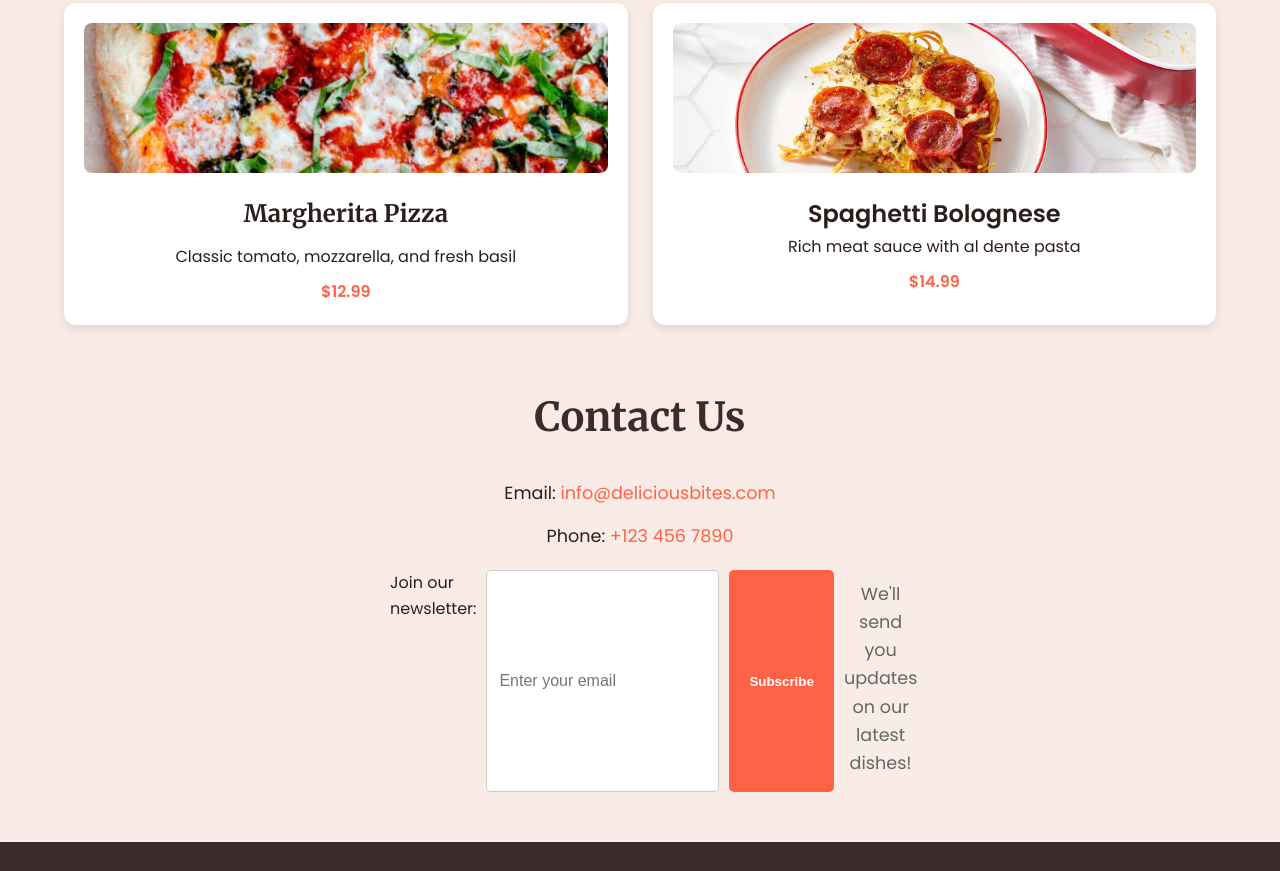
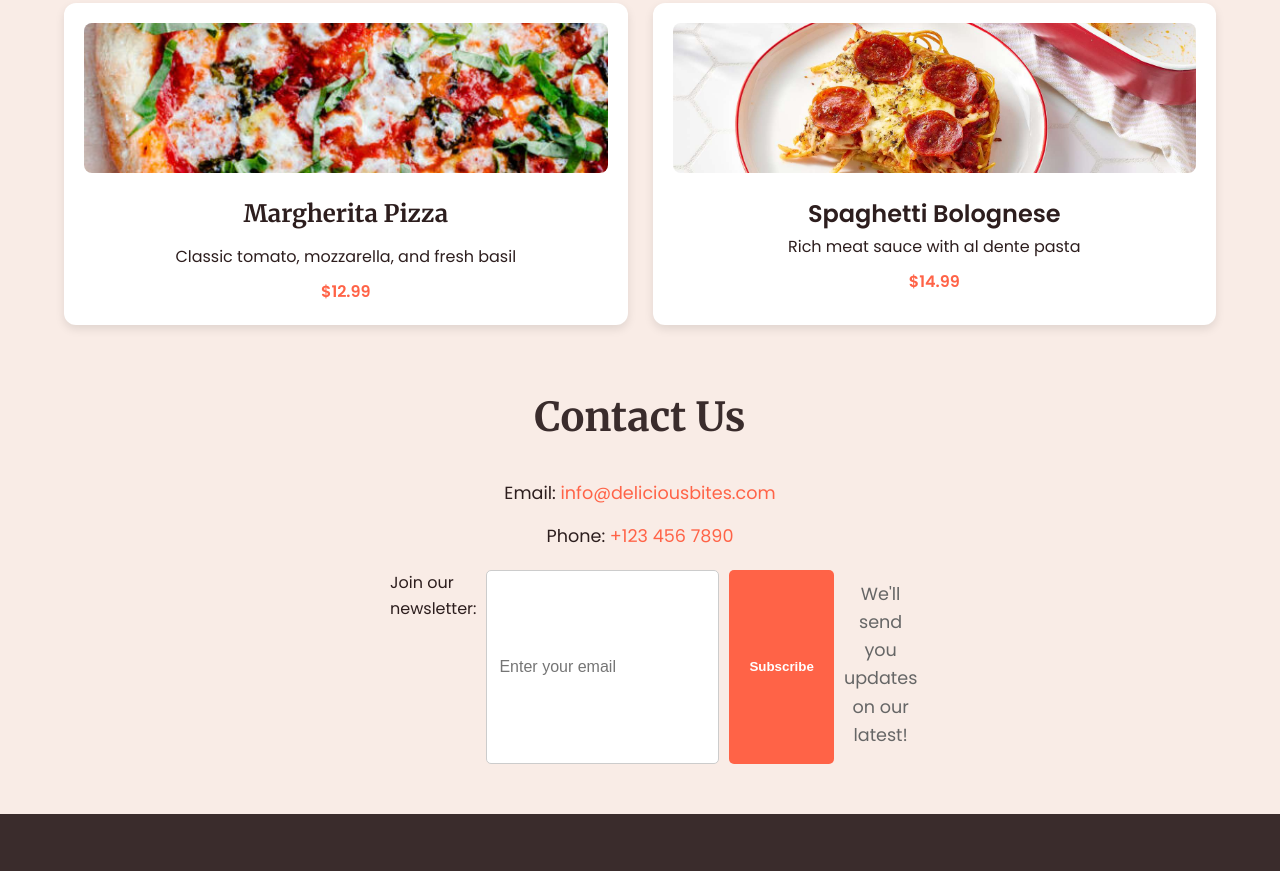
Before and after one commit to jamuna144/Newa-Resturant, a plain HTML site: page index.html in a window 1280 px wide. Shown: the part 965-1836 px from the top of the page. Drawn offline with Linux system fonts and the light colour scheme.

Commit message:
second commit

```diff
--- a/index.html
+++ b/index.html
@@ -70,7 +70,7 @@
       <label for="email">Join our newsletter:</label>
       <input type="email" id="email" placeholder="Enter your email" aria-describedby="newsletter-hint" required>
       <button type="submit">Subscribe</button>
-      <p id="newsletter-hint" class="form-hint">We'll send you updates on our latest dishes!</p>
+      <p id="newsletter-hint" class="form-hint">We'll send you updates on our latest!</p>
     </form>
   </section>
 
```
